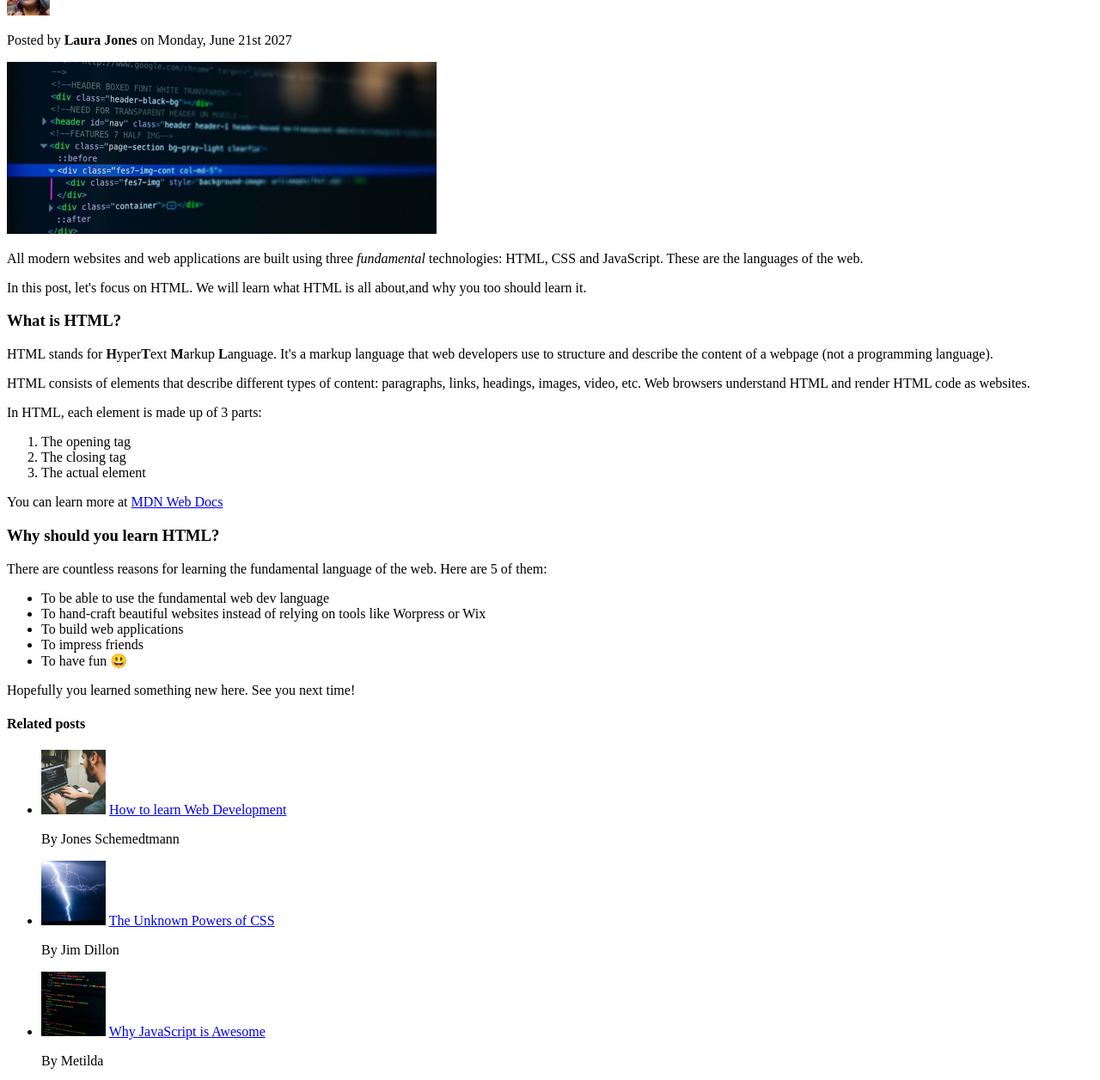
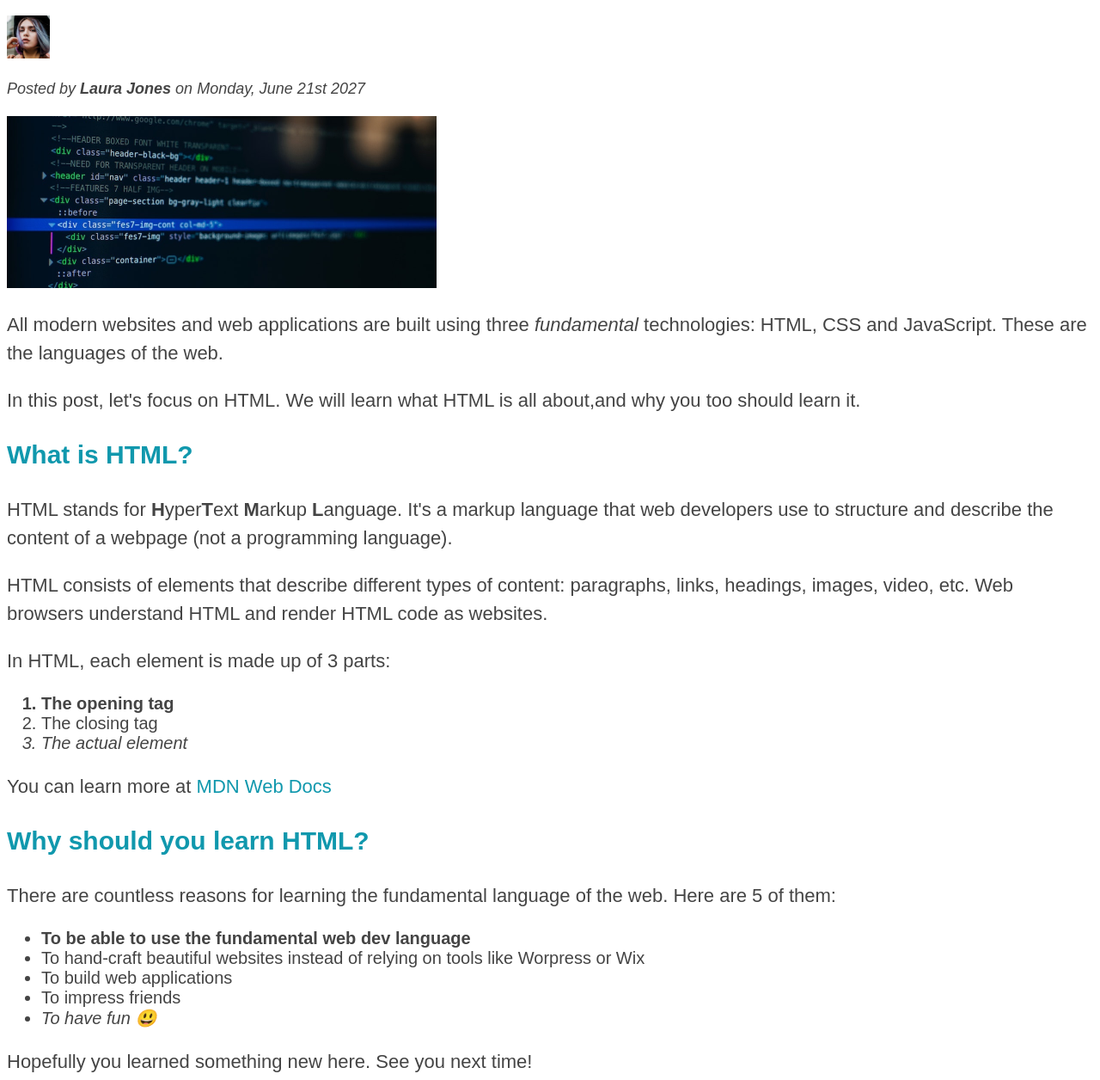
Before and after one commit to 11Ezekiel/Udemy-practise, a plain HTML site: page index.html in a window 1280 px wide. Shown: the part 198-1454 px from the top of the page at 86% size. Drawn offline with Linux system fonts and the light colour scheme.

Commit message:
initial commit

```diff
--- a/index.html
+++ b/index.html
@@ -2,6 +2,8 @@
 <html lang="en">
   <head>
     <title>The Basic Language of the web: HTML</title>
+
+    <link href="style.css" rel="stylesheet" />
   </head>
   <meta charset="UTF-8" />
 
@@ -14,10 +16,11 @@
     <h5>The Basic Language of the web: HTML</h5>
     <h6>The Basic Language of the web: HTML</h6>
     -->
-    <header>
+    <header class="main-header">
       <h1>📘 The Code Magazine</h1>
 
       <nav>
+        <!-- <strong>Link</strong> -->
         <a href="blog.html"> Blog </a>
         <a href="#">Challenges</a>
         <a href="#">Flexbox</a>
@@ -36,7 +39,9 @@
           height="50"
         />
 
-        <p>Posted by <strong>Laura Jones</strong> on Monday, June 21st 2027</p>
+        <p id="author">
+          Posted by <strong>Laura Jones</strong> on Monday, June 21st 2027
+        </p>
 
         <img
           src="img/post-img.jpg"
@@ -112,7 +117,7 @@
     <aside>
       <h4>Related posts</h4>
 
-      <ul>
+      <ul class="related">
         <li>
           <img
             src="img/related-1.jpg"
@@ -121,13 +126,13 @@
             height="75"
           />
           <a href="#">How to learn Web Development</a>
-          <p>By Jones Schemedtmann</p>
+          <p class="related-author">By Jones Schemedtmann</p>
         </li>
 
         <li>
           <img src="img/related-2.jpg" alt="Thunder" width="75" height="75" />
           <a href="#">The Unknown Powers of CSS</a>
-          <p>By Jim Dillon</p>
+          <p class="related-author">By Jim Dillon</p>
         </li>
 
         <li>
@@ -138,11 +143,15 @@
             height="75"
           />
           <a href="#">Why JavaScript is Awesome</a>
-          <p>By Metilda</p>
+          <p class="related-author">By Metilda</p>
         </li>
       </ul>
     </aside>
 
-    <footer>Copyright &copy; 2017 by the Code Magazine</footer>
+    <footer>
+      <p id="copyright" class="copyright text">
+        Copyright &copy; 2017 by the Code Magazine
+      </p>
+    </footer>
   </body>
 </html>
--- /dev/null
+++ b/prac.css
@@ -0,0 +1,63 @@
+body {
+  font-family: sans-serif;
+  line-height: 1.4;
+}
+
+.article {
+  border: 5px solid black;
+}
+
+img {
+  width: 250px;
+  height: 250px;
+}
+
+h2 {
+  text-align: center;
+  text-transform: uppercase;
+  background-color: #f7f7f7;
+}
+
+h3 {
+  text-transform: uppercase;
+}
+
+.price {
+  font-size: 22px;
+}
+
+.Free {
+  color: #777;
+  text-transform: uppercase;
+  font-size: 12px;
+  font-weight: bold;
+}
+
+a:link,
+:visited {
+  color: black;
+}
+
+a:hover,
+:active {
+  color: black;
+  text-decoration: none;
+}
+
+button {
+  background-color: black;
+  color: white;
+  text-transform: uppercase;
+  font-size: 20px;
+  border: none;
+  cursor: pointer;
+}
+
+button:hover {
+  background-color: white;
+  color: black;
+}
+
+li {
+  list-style: square;
+}
--- /dev/null
+++ b/style.css
@@ -0,0 +1,144 @@
+* {
+  /* border-top: 10px solid #1098ad; */
+}
+
+body {
+  color: #444;
+  font-family: sans-serif;
+  border-top: 10px solid #1098ad;
+}
+
+h1,
+h2,
+h3 {
+  color: #1098ad;
+}
+
+h1 {
+  font-size: 26px;
+  text-transform: uppercase;
+  font-style: italic;
+}
+
+h2 {
+  font-size: 40px;
+}
+
+h3 {
+  font-size: 30px;
+}
+
+h4 {
+  font-size: 20px;
+  text-transform: uppercase;
+  text-align: center;
+}
+
+p {
+  font-size: 22px;
+  line-height: 1.5;
+}
+
+li {
+  font-size: 20px;
+}
+
+/*footer p {
+  font-size: 16px;
+}
+
+/*article header p {
+  font-style: italic;
+}*/
+
+#author {
+  font-style: italic;
+  font-size: 18px;
+}
+
+#copyright {
+  font-size: 16px;
+}
+
+.related-author {
+  font-size: 18px;
+  font-weight: bold;
+}
+
+/*ul {
+  list-style: none;
+}*/
+
+.related {
+  list-style: none;
+}
+
+.main-header {
+  background-color: #f7f7f7;
+}
+
+aside {
+  background-color: #f7f7f7;
+  border-top: 5px solid #1098ad;
+  border-bottom: 5px solid #1098ad;
+}
+
+/*a {
+  color: red;
+}*/
+
+li:first-child {
+  font-weight: bold;
+}
+
+li:last-child {
+  font-style: italic;
+}
+
+a:link {
+  color: #1098ad;
+  text-decoration: none;
+}
+
+a:visited {
+  color: #1098ad;
+}
+
+a:hover {
+  color: orangered;
+  font-weight: bold;
+  text-decoration: underline orangered;
+}
+
+a:active {
+  background-color: black;
+  font-style: italic;
+}
+
+/*LVHA */
+
+/*Resolving conflict*/
+/*#copyright {
+  color: red;
+}
+
+.copyright {
+  color: blue;
+}
+
+.text {
+  color: yellow;
+}
+
+footer p {
+  color: green !important;
+}*/
+
+/*nav a:link,
+nav p {
+  font-size: 18px;
+}*/
+
+nav {
+  font-size: 18px;
+}
```
Also changed, not shown: Challenge-2.html (+5 -9 lines).
